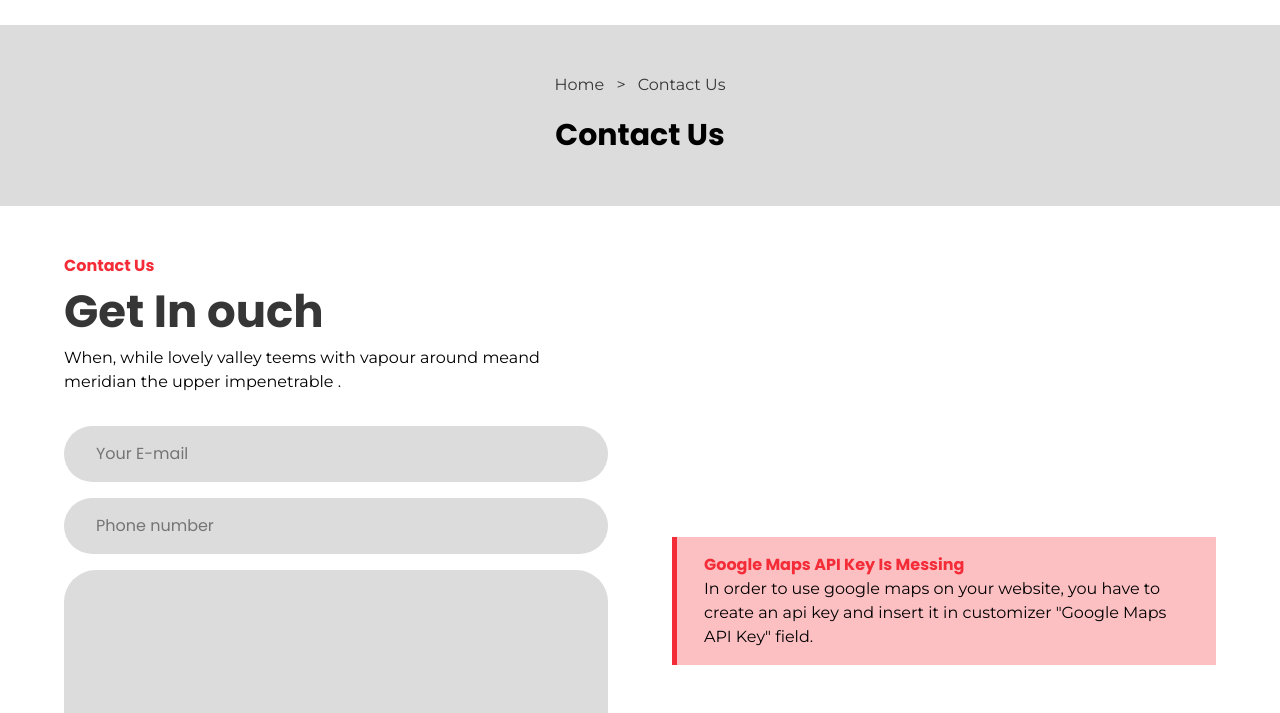
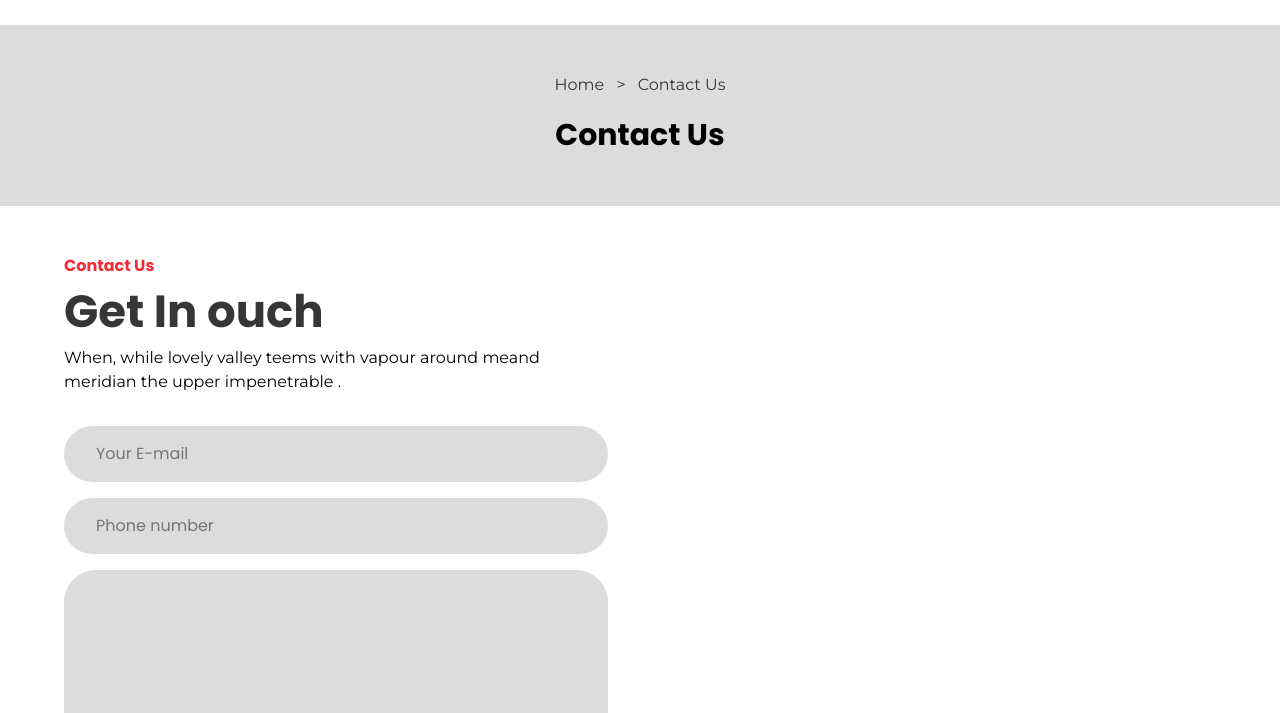
Before and after one commit to premkumark01/ecommerce, a plain HTML site: page contactus.html in a window 1280 px wide. Shown: the part 87-800 px from the top of the page. Drawn offline with nearby package versions, Linux system fonts and the light colour scheme; no server answers; a script that the page names is missing.

Commit message:
Minor fix

```diff
--- a/contactus.html
+++ b/contactus.html
@@ -115,15 +115,7 @@
 
     <!-- ================map===================== -->
     <div>
-      <div class="map">
-        <h4 class="fs-poppins fs-200 text-red">
-          Google Maps API Key Is Messing
-        </h4>
-        <p class="fs-montserrat fs-100">
-          In order to use google maps on your website, you have to create an
-          api key and insert it in customizer "Google Maps API Key" field.
-        </p>
-      </div>
+
     </div>
   </section>
 
```
